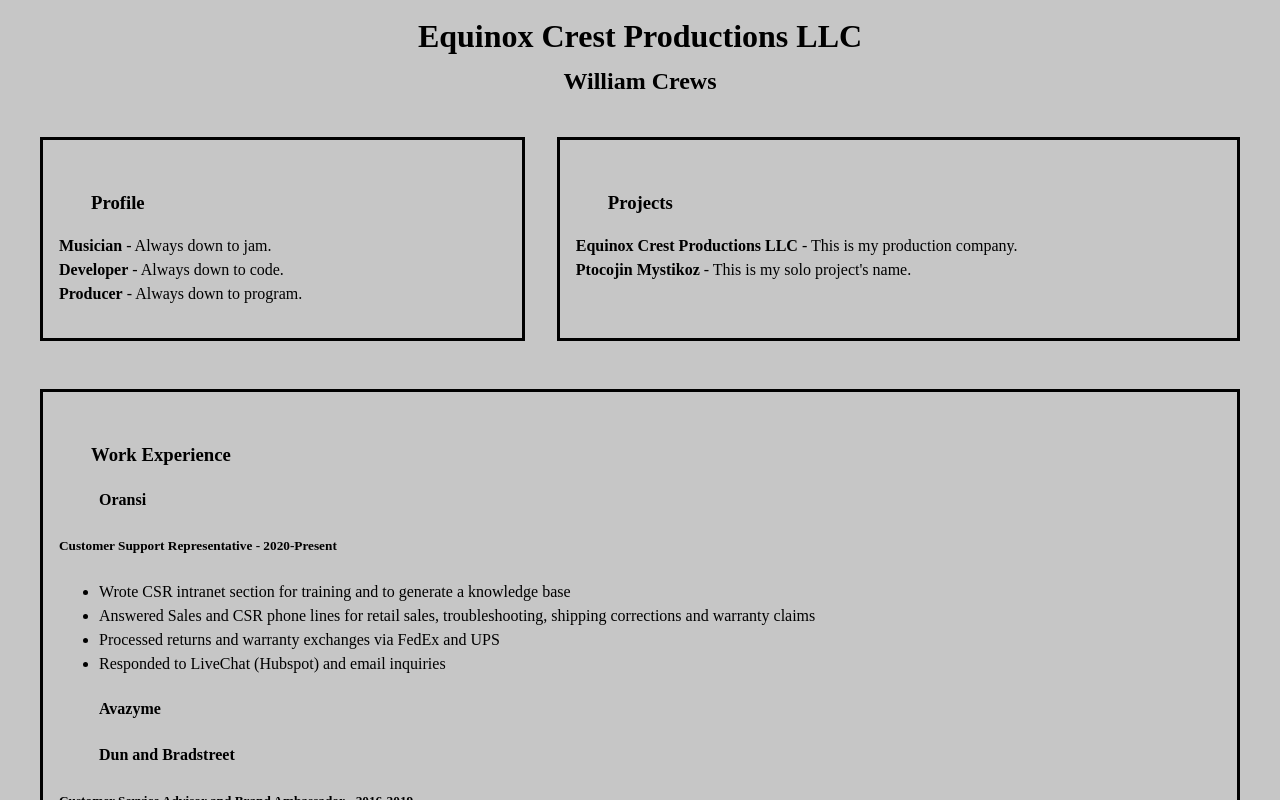
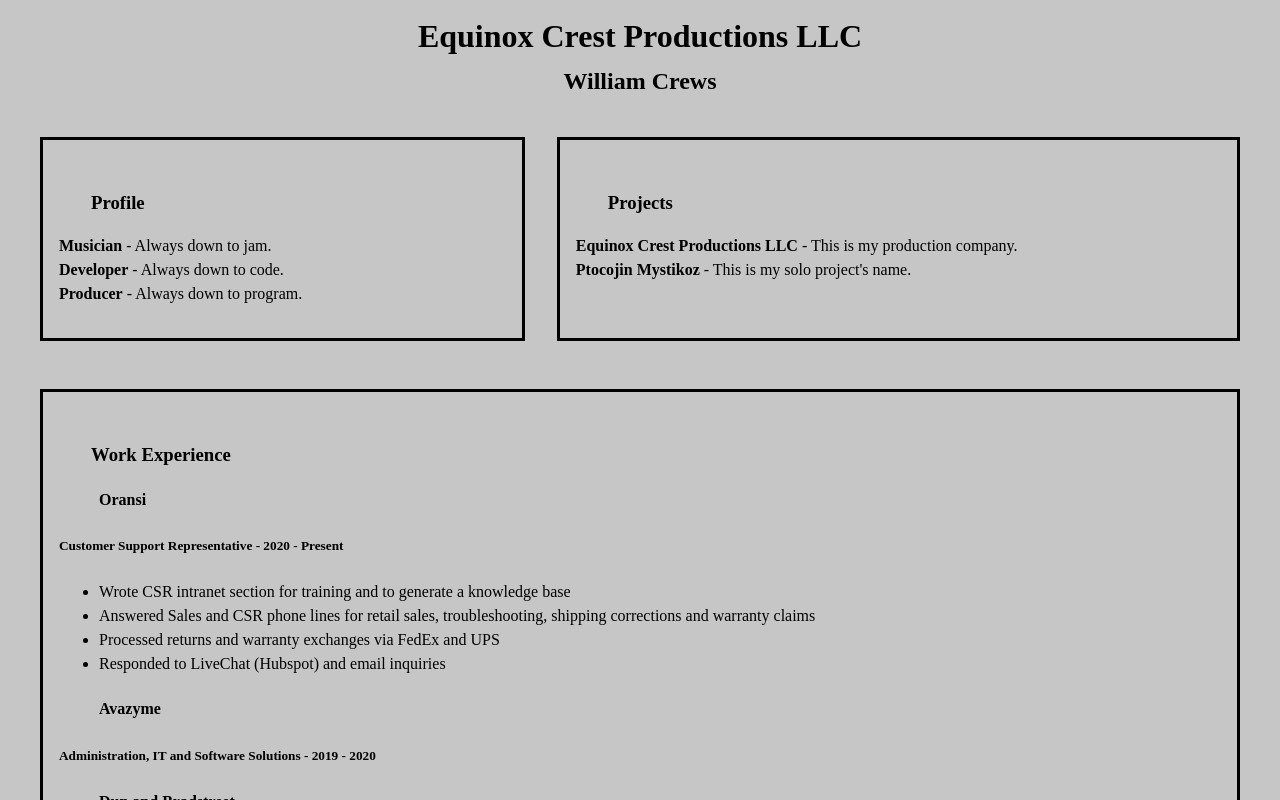
Before and after one commit to lordozland/worksUndProjects, a Next.js app in the folder portfolio-version/: page / in a window 1280 px wide. Shown: the top 800 px of the page. Built offline with nearby package versions, Linux system fonts and the light colour scheme.

Commit message:
work exp

```diff
--- a/portfolio-version/pages/index.tsx
+++ b/portfolio-version/pages/index.tsx
@@ -60,7 +60,7 @@
 
                 <div>
                     <h4>Oransi</h4>
-                    <h5>Customer Support Representative - 2020-Present</h5>
+                    <h5>Customer Support Representative - 2020 - Present</h5>
 
                     <ul>
                         <li>Wrote CSR intranet section for training and to generate a knowledge base</li>
@@ -75,11 +75,12 @@
 
                 <div>
                     <h4>Avazyme</h4>
+                    <h5>Administration, IT and Software Solutions - 2019 - 2020</h5>
                 </div>
 
                 <div>
                     <h4>Dun and Bradstreet</h4>
-                    <h5>Customer Service Advisor and Brand Ambassador - 2016-2019</h5>
+                    <h5>Customer Service Advisor and Brand Ambassador - 2016 - 2019</h5>
 
                     <ul>
                         <li>Developed, tested and implemented new measures and service tools to determine which yield increased customer satisfaction</li>
```
